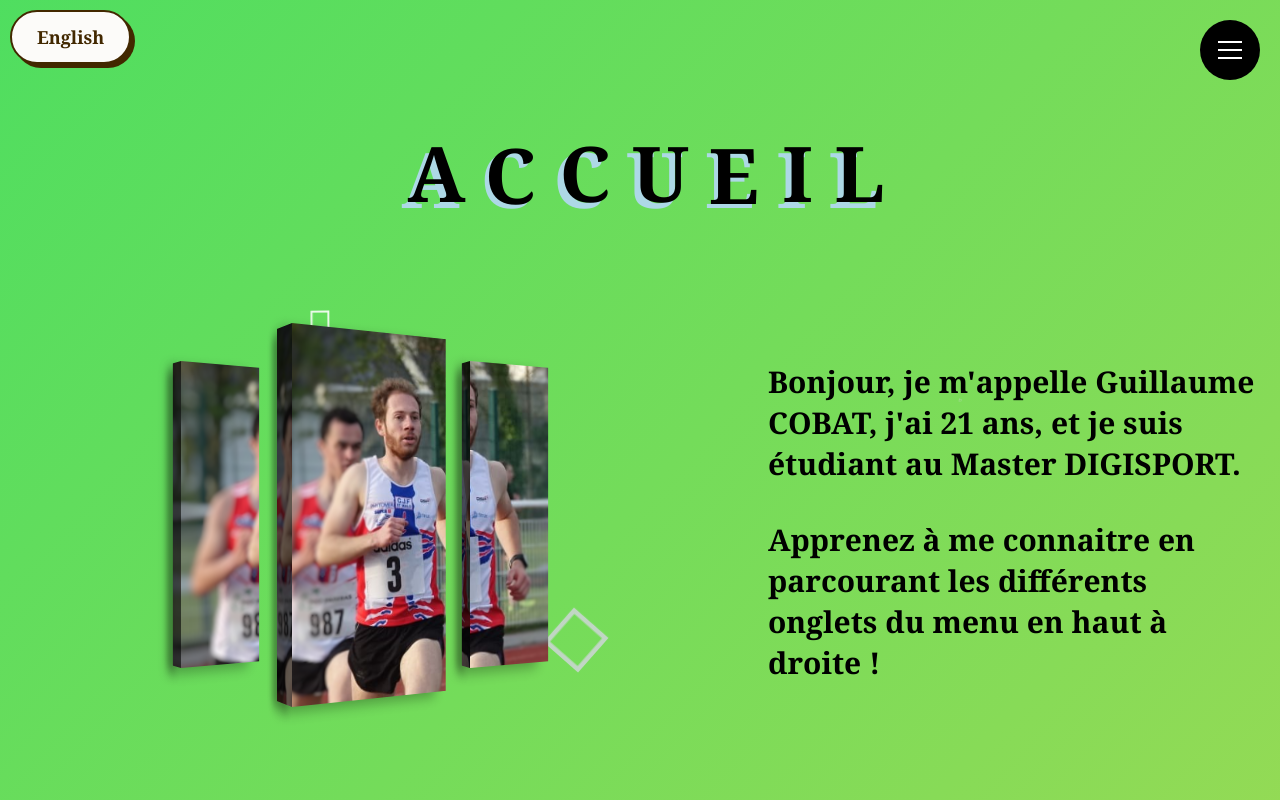
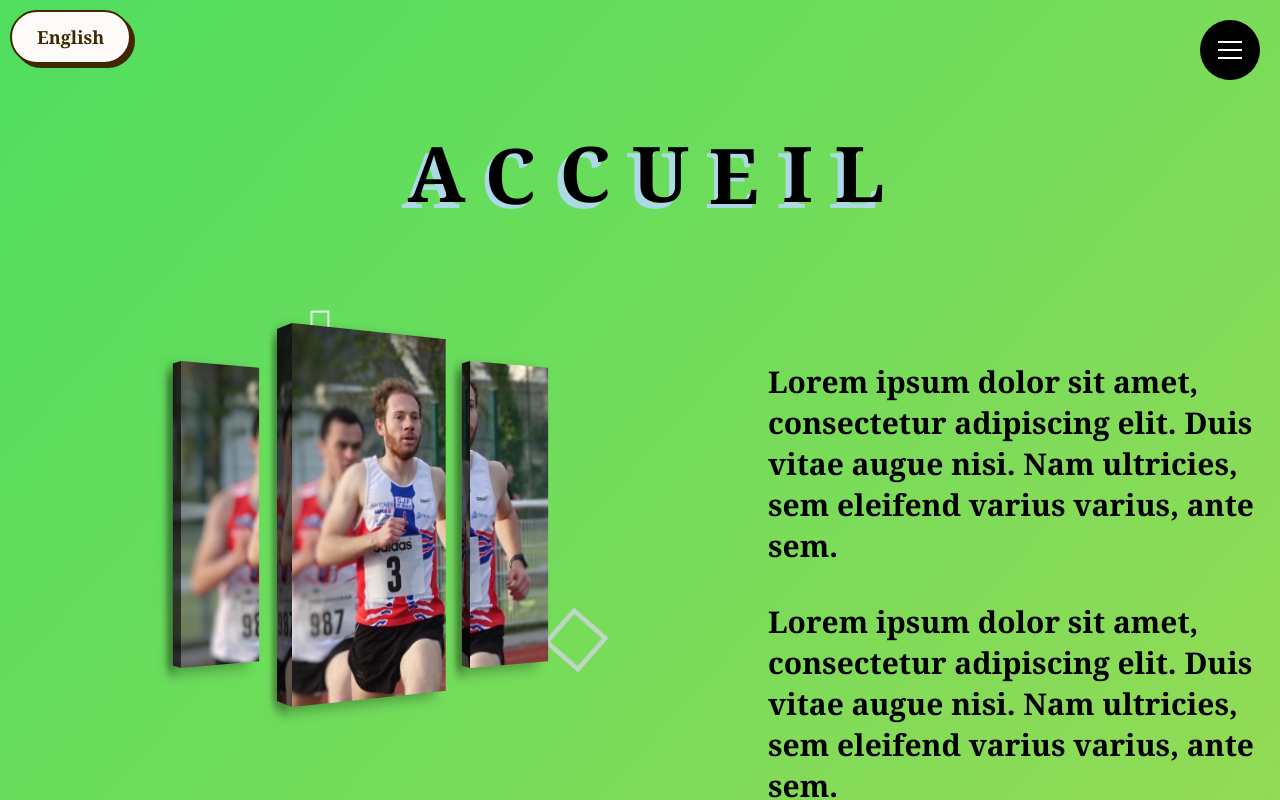
Before and after one commit to Pulkio/resume, a plain HTML site: page index.html in a window 1280 px wide. Drawn offline with Linux system fonts and the light colour scheme.

Commit message:
lorem ipsum

```diff
--- a/index.html
+++ b/index.html
@@ -71,10 +71,10 @@
                  <div style="width: 40%; float:right; padding-right: 2vw; font-size: 2vw;">
                     <br>
                     <br>
-                    <h3> Bonjour, je m'appelle Guillaume COBAT, j'ai 21 ans, et je suis étudiant au Master DIGISPORT.
+                    <h3> Lorem ipsum dolor sit amet, consectetur adipiscing elit. Duis vitae augue nisi. Nam ultricies, sem eleifend varius varius, ante sem.
                     </h3>
                     <br>
-                    <h3> Apprenez à me connaitre en parcourant les différents onglets du menu en haut à droite !</h3>
+                    <h3> Lorem ipsum dolor sit amet, consectetur adipiscing elit. Duis vitae augue nisi. Nam ultricies, sem eleifend varius varius, ante sem. </h3>
 
 
 
```
